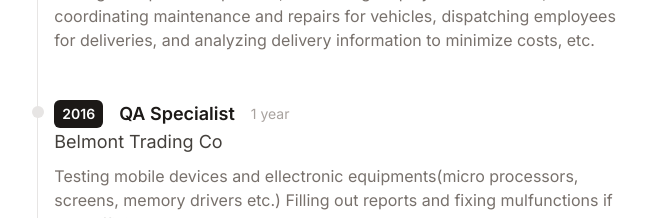
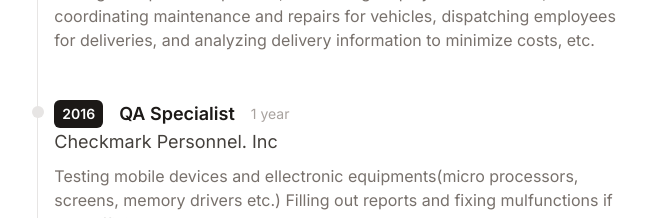
Before and after one commit to sumdeusvitae/portfolio, a React (Vite) app: page / in a window 1280 px wide. Shown: the part 1100-1318 px from the top of the page, without its empty margins (304-970 px from the left). Built offline with nearby package versions, Linux system fonts and the light colour scheme.

Commit message:
edited something else

```diff
--- a/src/data/timeline.js
+++ b/src/data/timeline.js
@@ -17,7 +17,7 @@ export default [
   {
     year: "2016",
     title: "QA Specialist",
-    loc: "Belmont Trading Co",
+    loc: "Checkmark Personnel. Inc",
     duration: "1 year",
     details:
       "Testing mobile devices and ellectronic equipments(micro processors, screens, memory drivers etc.) Filling out reports and fixing mulfunctions if cost efficient.",
```
